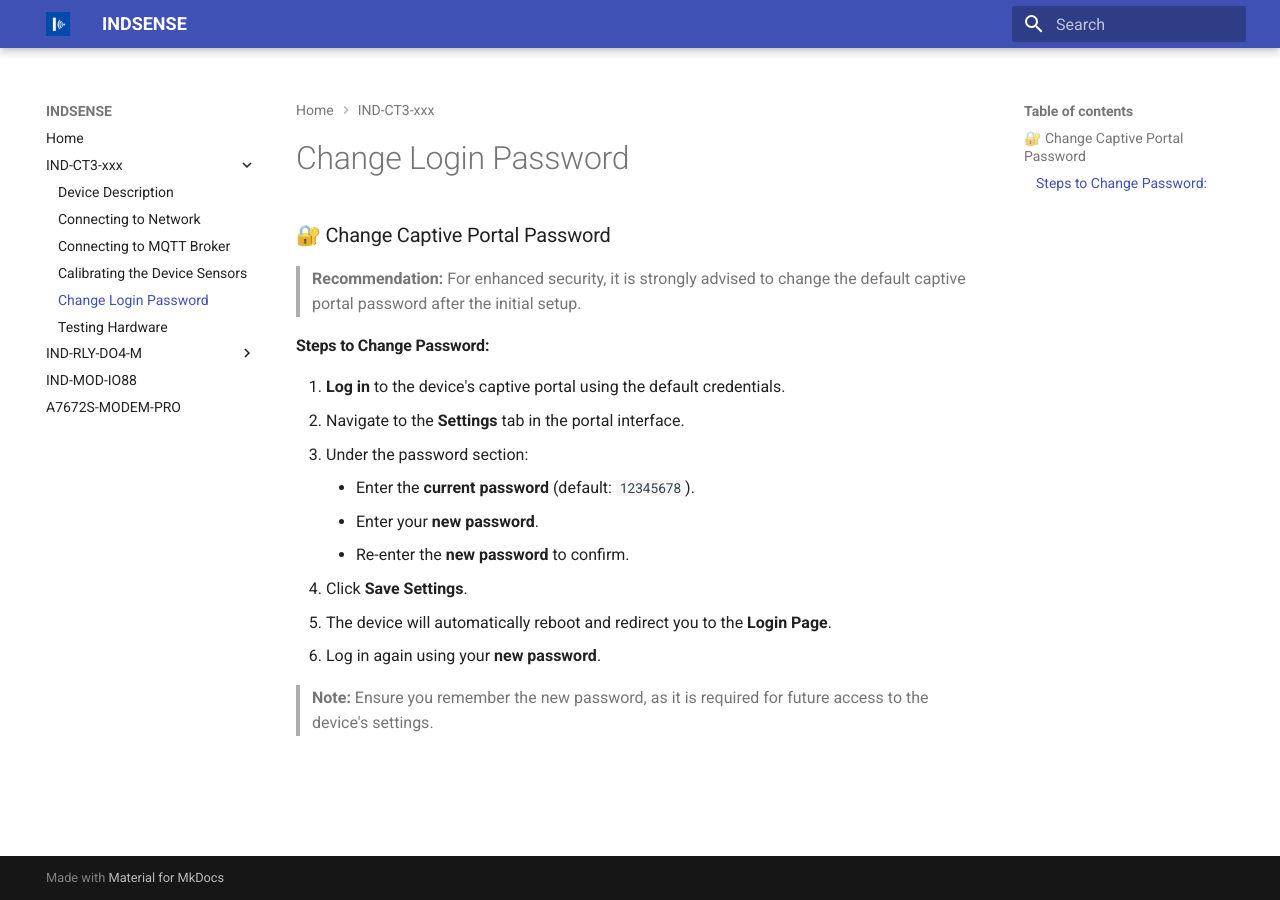
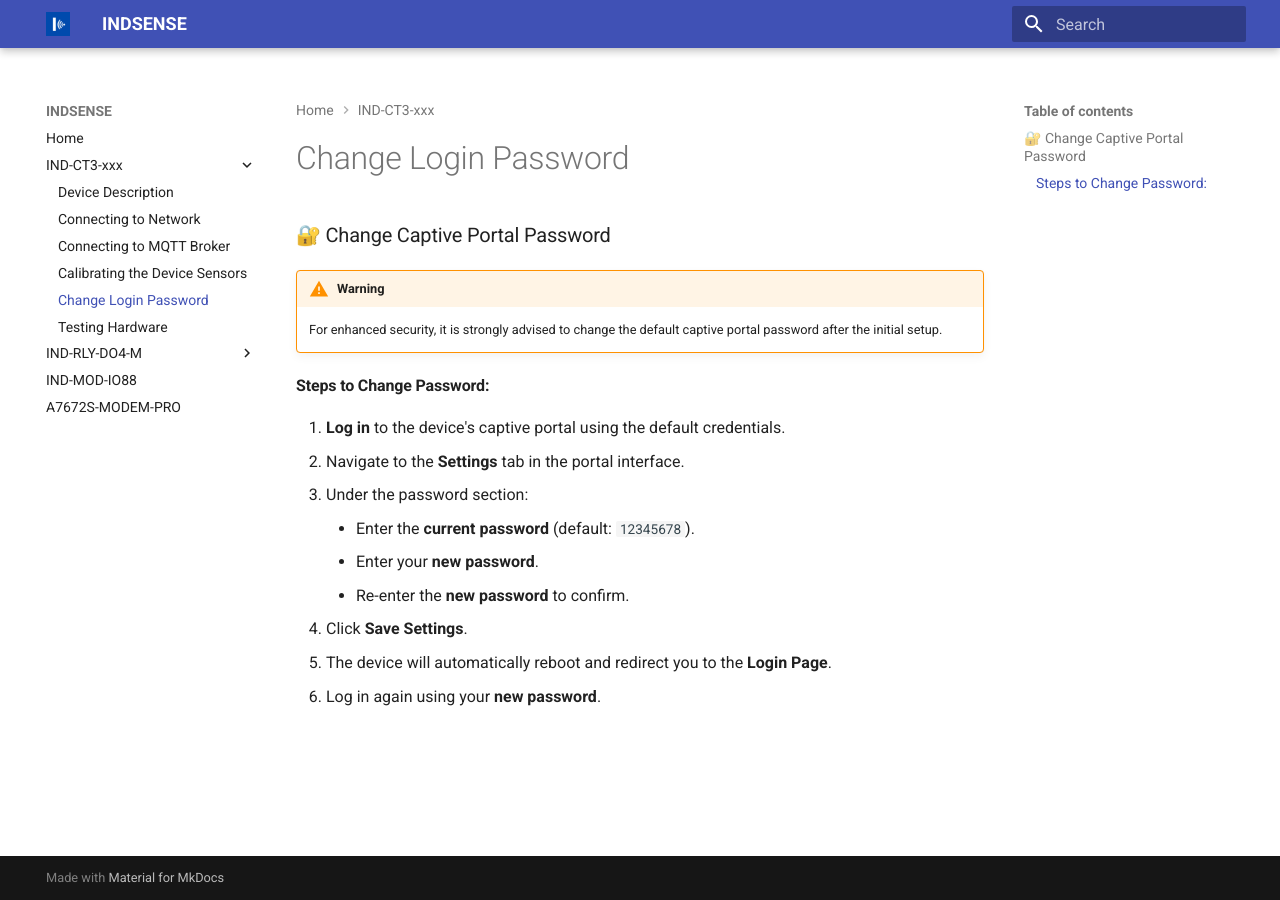
Before and after one commit to indigilog1/indsense-docs, an MkDocs documentation site: the page built from docs/IND-CT3-xxx/password.md, in a window 1280 px wide. Built offline with MkDocs 1.6.1 and Material for MkDocs 9.7.7, drawn with Linux system fonts in a browser that asks for light colours.

Commit message:
fixed caution and note

```diff
--- a/docs/IND-CT3-xxx/password.md
+++ b/docs/IND-CT3-xxx/password.md
@@ -1,6 +1,7 @@
 ### 🔐 Change Captive Portal Password
 
-> **Recommendation:** For enhanced security, it is strongly advised to change the default captive portal password after the initial setup.
+!!! warning
+    For enhanced security, it is strongly advised to change the default captive portal password after the initial setup.
 
 #### Steps to Change Password:
 
@@ -13,5 +14,3 @@
 4. Click **Save Settings**.
 5. The device will automatically reboot and redirect you to the **Login Page**.
 6. Log in again using your **new password**.
-
-> **Note:** Ensure you remember the new password, as it is required for future access to the device's settings.
```
Also changed, not shown: docs/IND-CT3-xxx/mqtt_conn.md (+2 -1 lines), docs/IND-CT3-xxx/wifi_conn.md (+9 -7 lines).
